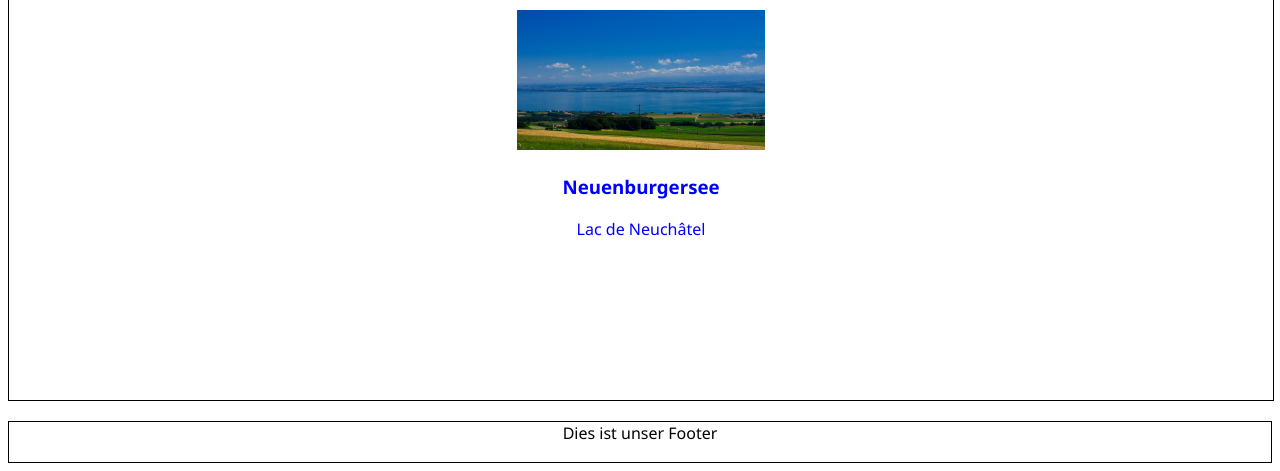
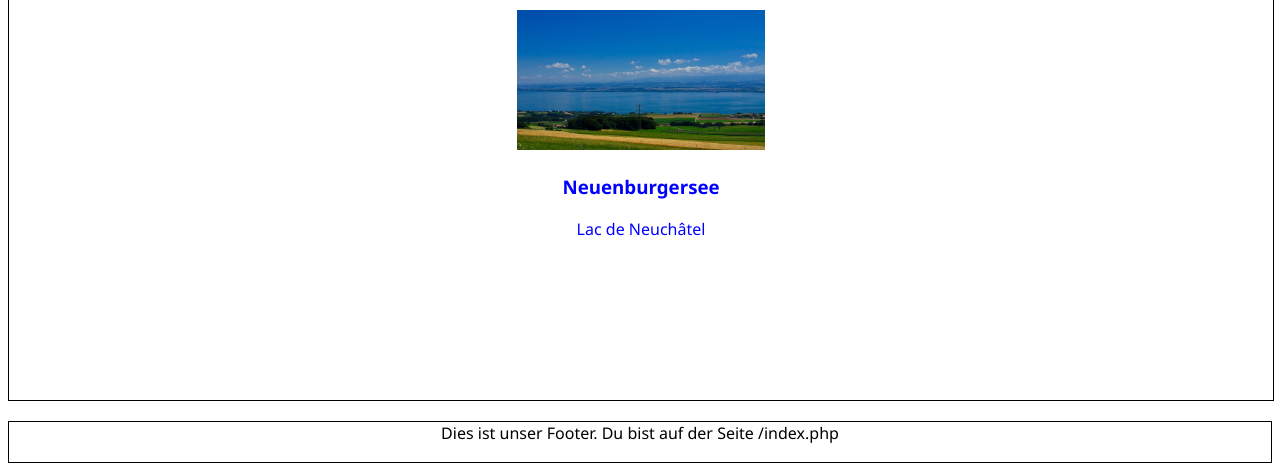
Before and after one commit to BonzerHello/WebShop, a PHP site: page / in a window 1280 px wide. Shown: the part 1328-1799 px from the top of the page. Run offline with PHP 8.4, Linux system fonts and the light colour scheme.

Commit message:
Make Footer Great Again!

```diff
--- a/index.php
+++ b/index.php
@@ -21,7 +21,7 @@
         <?php require ("./php/mainContent.php"); ?>
     </section>
     <footer>
-        Dies ist unser Footer
+        <?php require ("./php/footer.php"); ?>
     </footer>
 </body>
 </html>
--- /dev/null
+++ b/php/footer.php
@@ -0,0 +1,10 @@
+<?php
+/**
+ * Created by IntelliJ IDEA.
+ * User: danie
+ * Date: 01.10.2018
+ * Time: 19:25
+ */
+echo "Dies ist unser Footer. Du bist auf der Seite ". $_SERVER["PHP_SELF"];
+
+?>
--- a/php/mainContent.php
+++ b/php/mainContent.php
@@ -7,6 +7,7 @@
  */
 
 //pseudo data structure, will be replaced with from a database
+
 
 $data = array(
 	["Bild" => "./images/seen/brienzersee.jpg", "AltText" => "Bild vom Brienzersee", "PlaceName" => "Brienzersee", "PlaceDesc" => "Schöne Lage, kinderfreundlich"],
```
